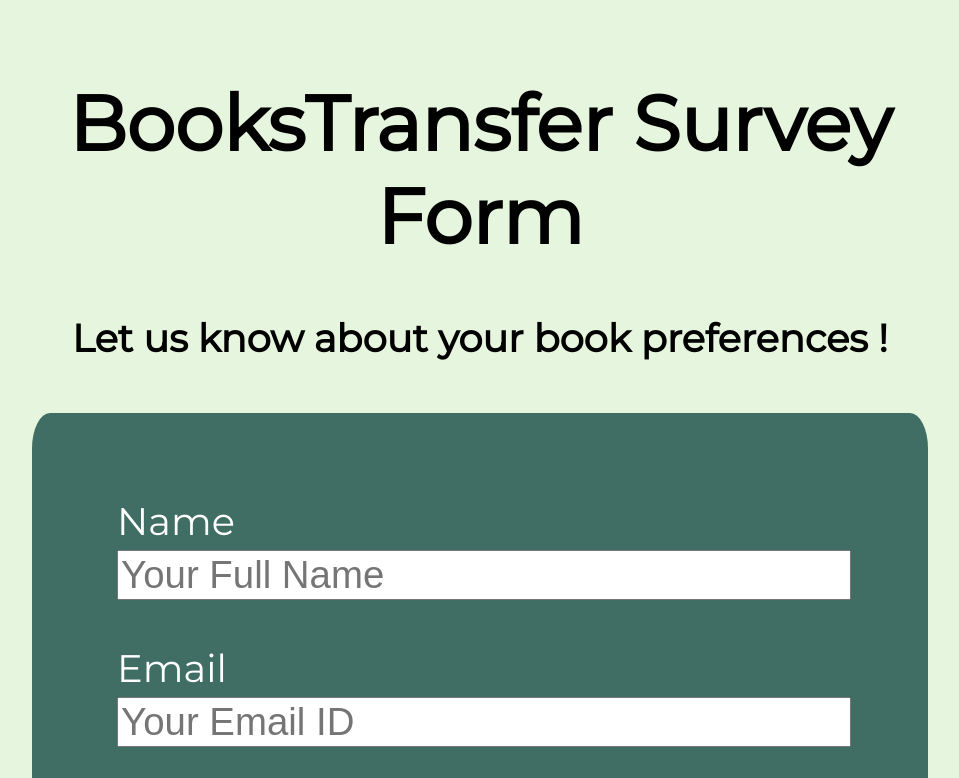
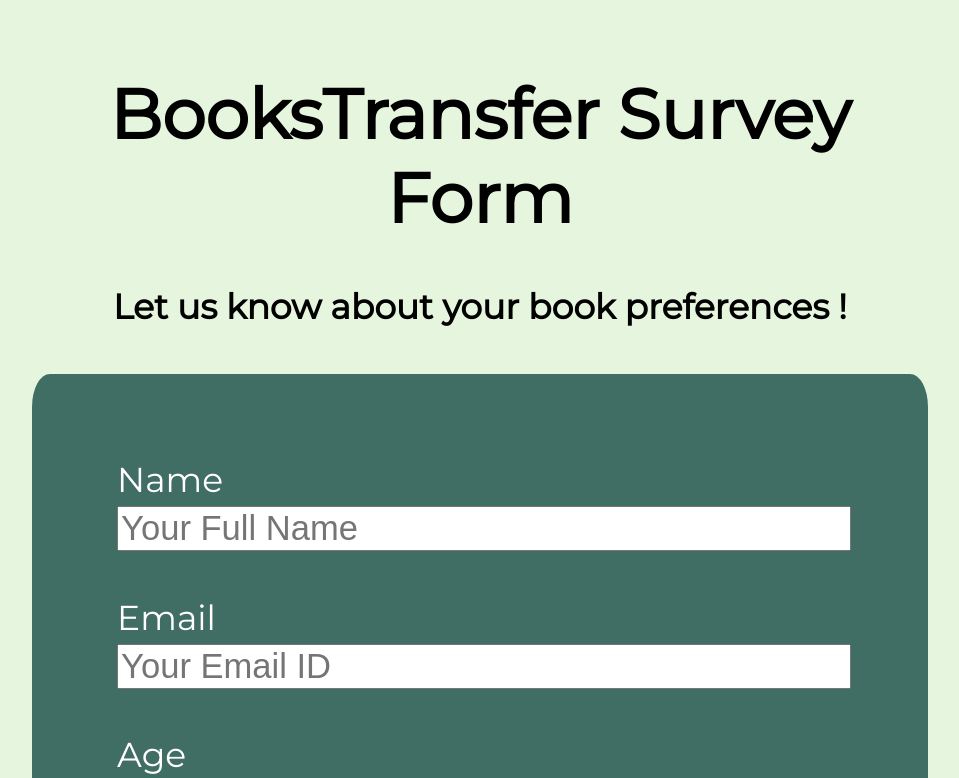
Before and after one commit to AyuSoni25/Survey-form, a plain HTML site: page index.html in a window 1280 px wide. Shown: the top 778 px of the page, without its empty margins (160-1119 px from the left). Drawn offline with Linux system fonts and the light colour scheme.

Commit message:
Update survey.css

```diff
--- a/survey.css
+++ b/survey.css
@@ -33,7 +33,7 @@ body{
 }
 
 #title{
-	font-size: 3vw;
+	font-size: 2.7vw;
 }
 
 #form-canvas{
@@ -42,7 +42,7 @@ body{
 	color: white;
 	text-align: left;
 	padding:5%;
-	font-size: 3vw;
+	font-size: 2.7vw;
 }
 
 .form-element{
@@ -53,13 +53,13 @@ body{
 .input{
 	width:100%;
 	margin:5px 0px;
-	font-size: 3vw;
+	font-size: 2.7vw;
 }
 
 #button{
 	background-color: rgba(0,0,0,0.7);
 	color:white;
-	font-size: 3vw;
+	font-size: 2.7vw;
 	border:none;
 	border-radius: 5px;
 }
```
